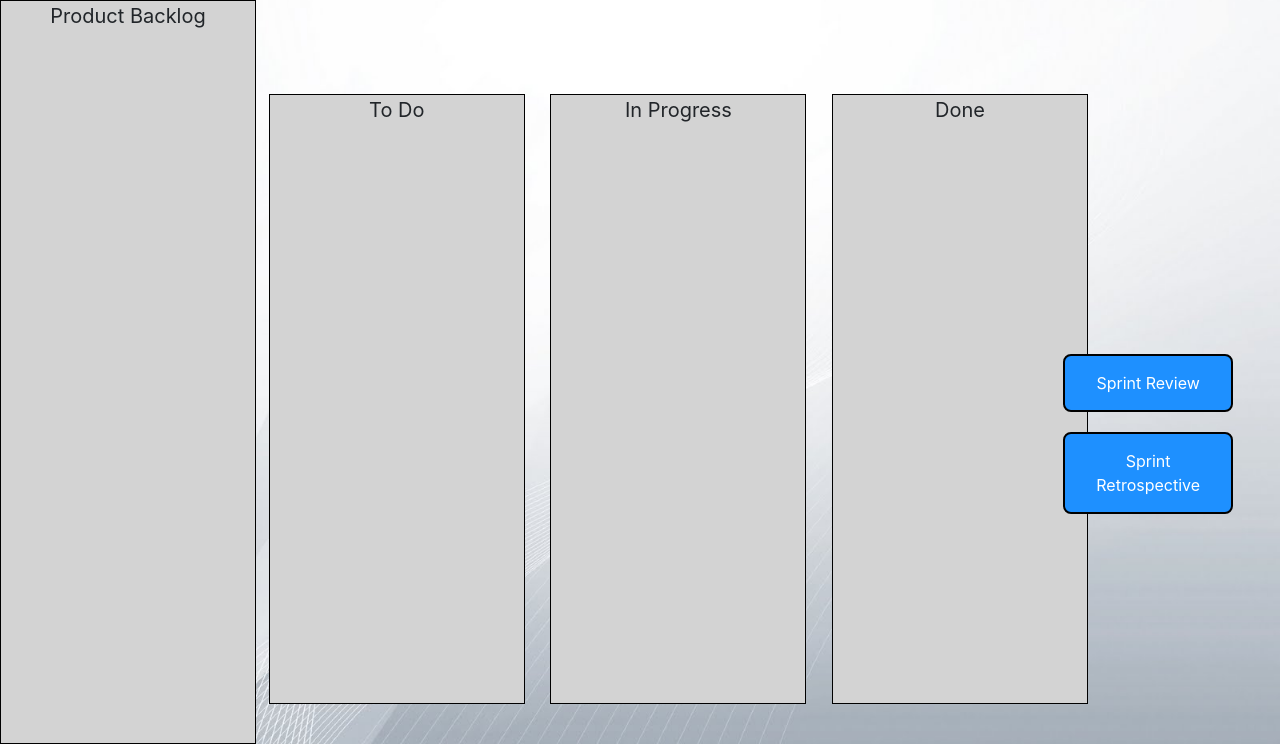
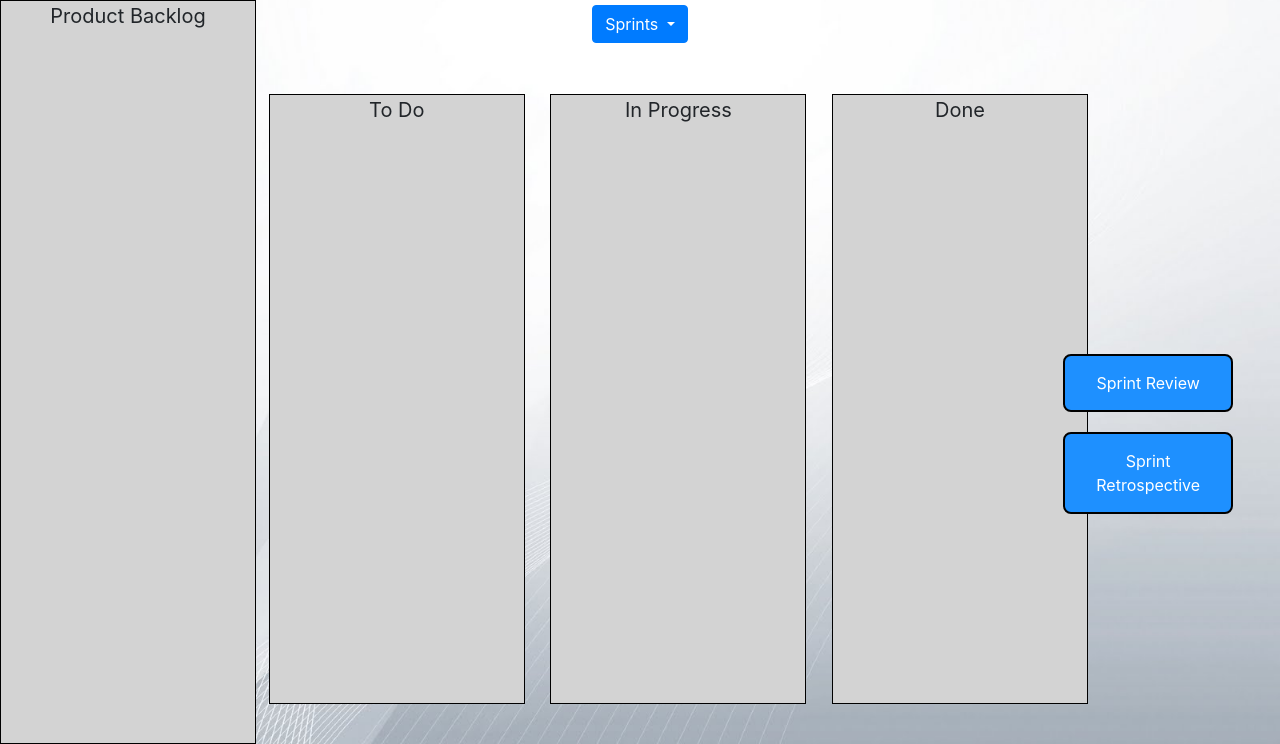
Before and after one commit to myersc7/seniorproject, a Flask app: page /sprint/1 in a window 1280 px wide. Shown: the part 56-800 px from the top of the page. Run offline with Flask 2, Linux system fonts and the light colour scheme; a user stored in the database is signed in; tables that the repository leaves empty hold one stand-in row (values such as "Sample post"); parts of the project's set-up code (start-up, migrations or seed data) failed here and were passed over; some libraries are stand-ins or nearby versions.

Commit message:
Added dropdown for sprint page

```diff
--- a/app/static/css/style.css
+++ b/app/static/css/style.css
@@ -204,3 +204,7 @@ li {
     top: 50%;
     right: 0;
 }
+
+.sprint-dropdown {
+    top: 5px;
+}
--- a/app/templates/Sprint.html
+++ b/app/templates/Sprint.html
@@ -58,6 +58,18 @@
         </li>
     </ul>
 </nav>
+
+<div class="dropdown center sprint-dropdown">
+    <button class="btn btn-primary dropdown-toggle" type="button" id="dropdownMenuButton" data-toggle="dropdown" aria-haspopup="true" aria-expanded="false">
+        Sprints
+    </button>
+    <div class="dropdown-menu" aria-labelledby="dropdownMenuButton">
+
+        {% for p in sprint_ids %}
+            <a class="dropdown-item" href="/sprint/{{ p }}">Sprint {{ get_sprint_num(p|string) }}</a>
+        {% endfor %}
+    </div>
+</div>
 
 
 <div id="div1" class="card-list" ondrop="drop(event, this)" ondragover="allowDrop(event)">
--- a/app/testHTML.py
+++ b/app/testHTML.py
@@ -10,9 +10,9 @@ def home():
     totalDiff = [50, 65, 80, 70]
     completeDiff = [0, 20, 33, 55]
 
-    return render_template('projectNEW.html', sprints=sprints, totalDiff=totalDiff, completeDiff=completeDiff)
+    #return render_template('projectNEW.html', sprints=sprints, totalDiff=totalDiff, completeDiff=completeDiff)
 
-    #return render_template('Card.html')
+    return render_template('SprintNEW.html')
 
 
 if __name__ == "__main__":
```
